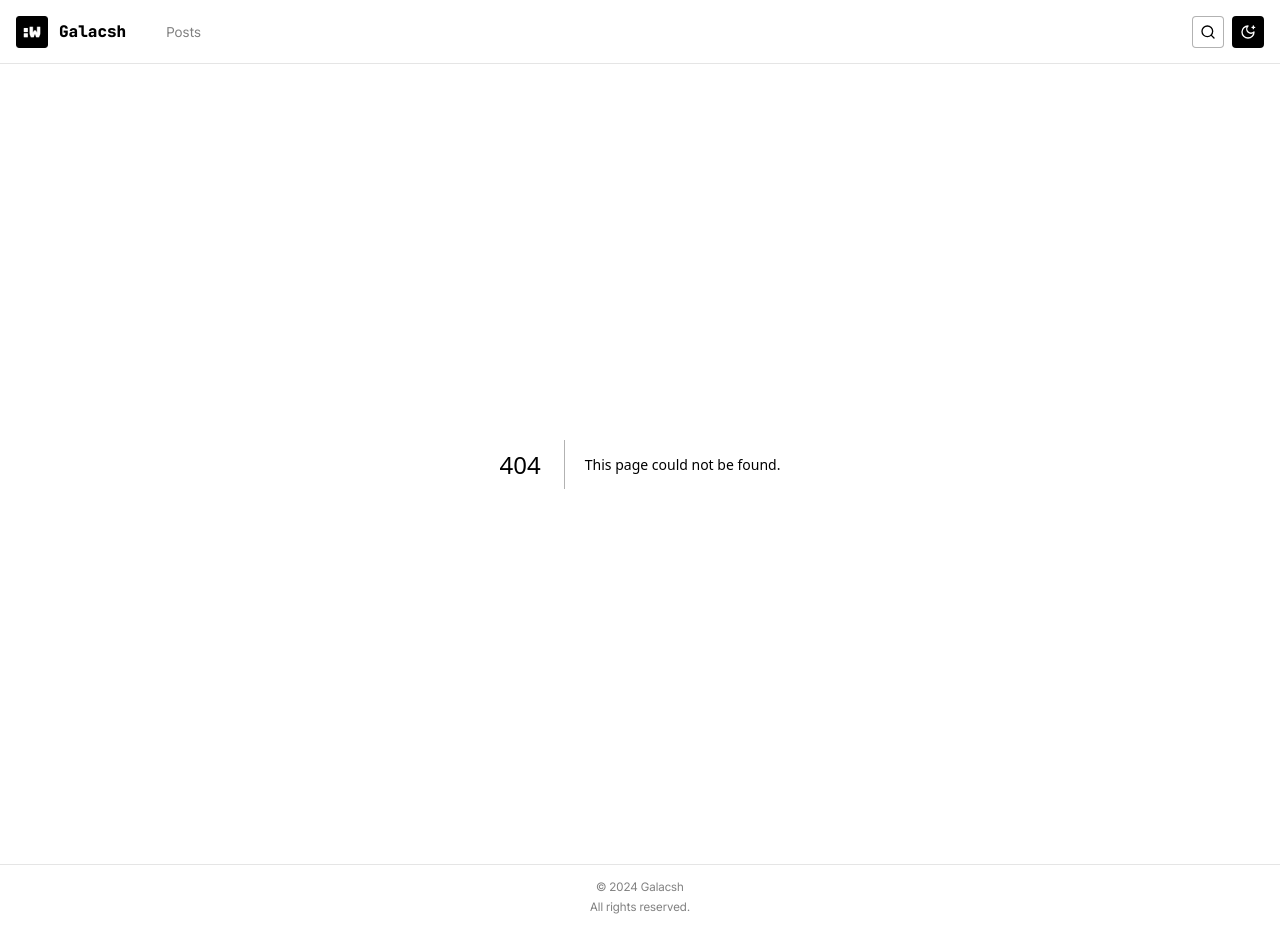
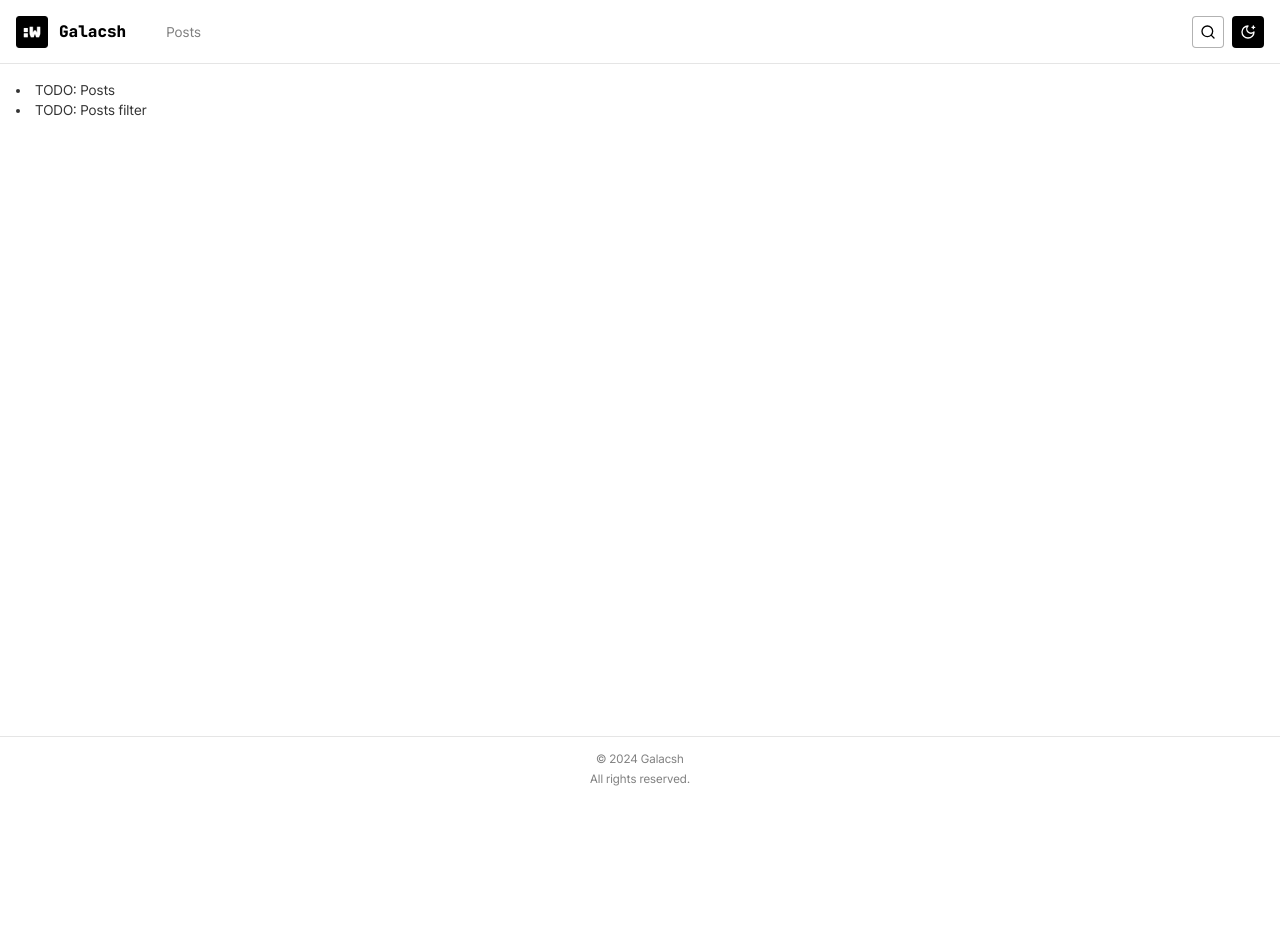
Before and after one commit to Galacsh/blog-template, a Next.js app: page /posts in a window 1280 px wide. Before the commit this address had no page. After the commit the page ends 800 px from the top, so only its background shows below. Built offline with nearby package versions, Linux system fonts and the light colour scheme.

Commit message:
feat: posts page placeholder

```diff
--- /dev/null
+++ b/app/posts/page.tsx
@@ -0,0 +1,12 @@
+export default function PostsPage() {
+  return (
+    <div className="flex flex-col items-center">
+      <div className="container p-4">
+        <ul className="list-inside list-disc">
+          <li>TODO: Posts</li>
+          <li>TODO: Posts filter</li>
+        </ul>
+      </div>
+    </div>
+  )
+}
```
